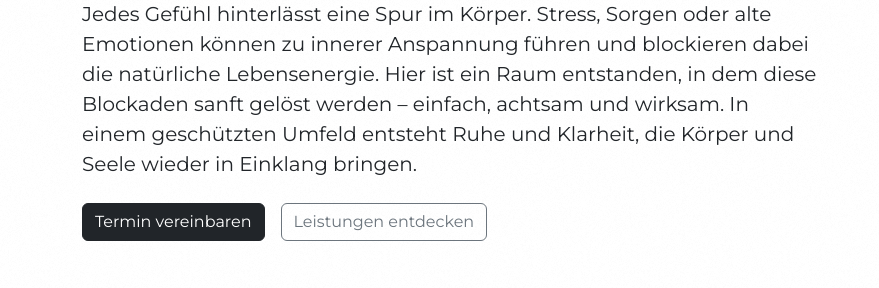
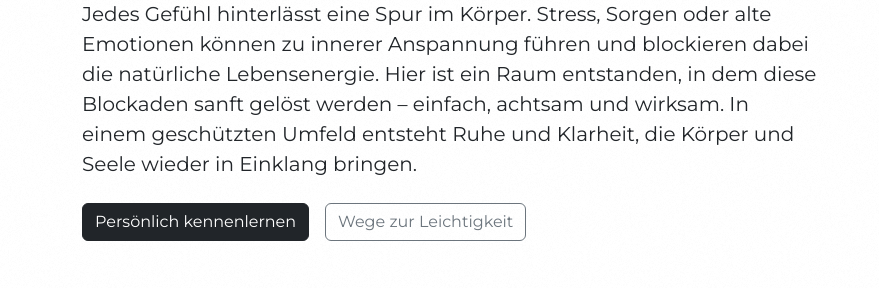
Before and after one commit to ansysic/tanja-lachner.de, a website: page beta/index2.html in a window 1280 px wide. Shown: the part 512-800 px from the top of the page, without its empty margins (0-879 px from the left). Drawn offline with nearby package versions, Linux system fonts and the light colour scheme; a web font is replaced by a local one.

Commit message:
neuer text cta-buttons

```diff
--- a/beta/index2.html
+++ b/beta/index2.html
@@ -61,8 +61,8 @@
               Ruhe und Klarheit, die Körper und Seele wieder in Einklang bringen.
             </p>
             <div class="mt-4 d-flex flex-column flex-sm-row gap-3">
-              <a href="#contact" class="btn btn-dark">Termin vereinbaren</a>
-              <a href="#services" class="btn btn-outline-secondary">Leistungen entdecken</a>
+              <a href="#contact" class="btn btn-dark">Persönlich kennenlernen</a>
+              <a href="#services" class="btn btn-outline-secondary">Wege zur Leichtigkeit</a>
             </div>
           </div>
         </div>
```
